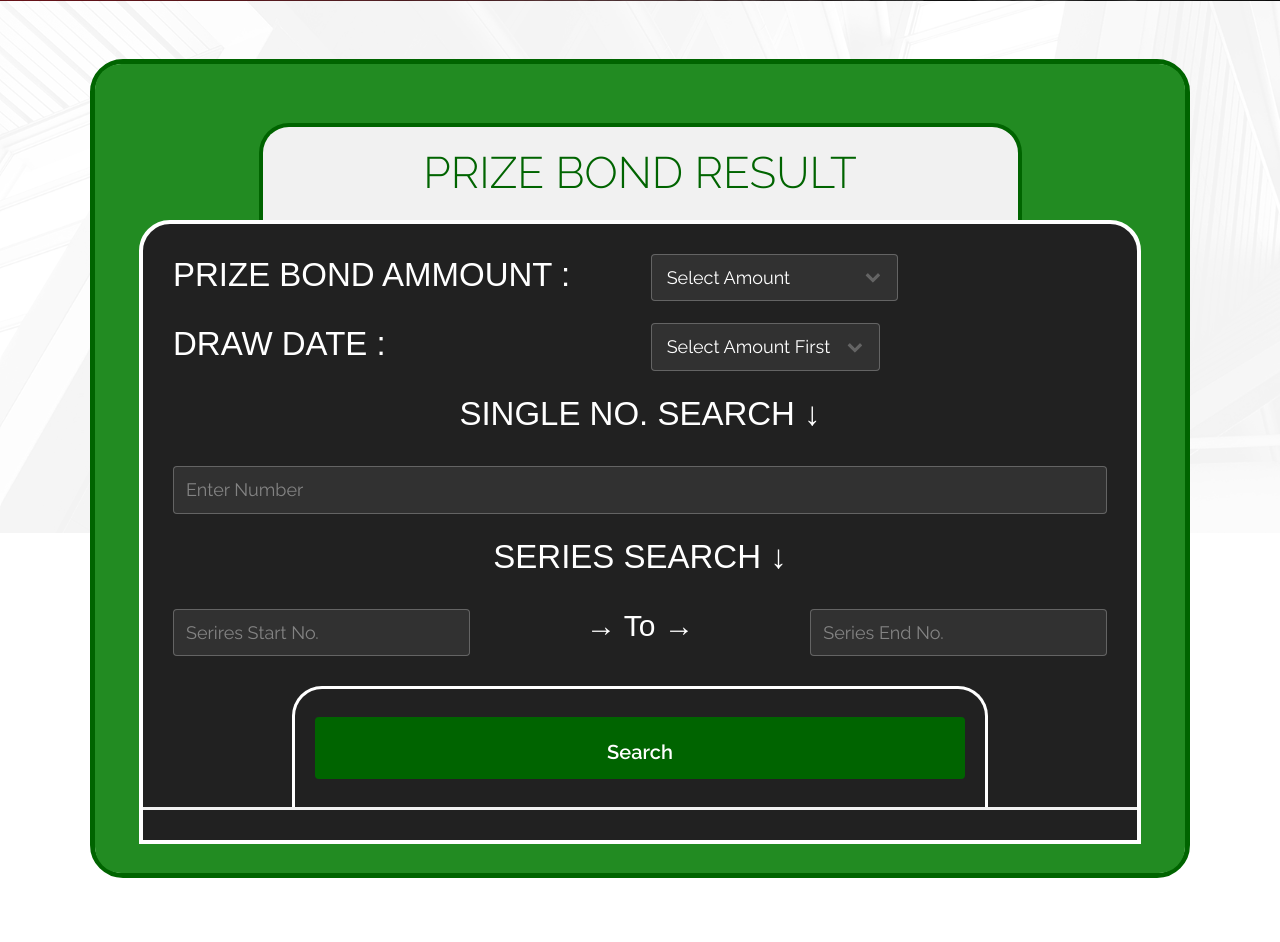
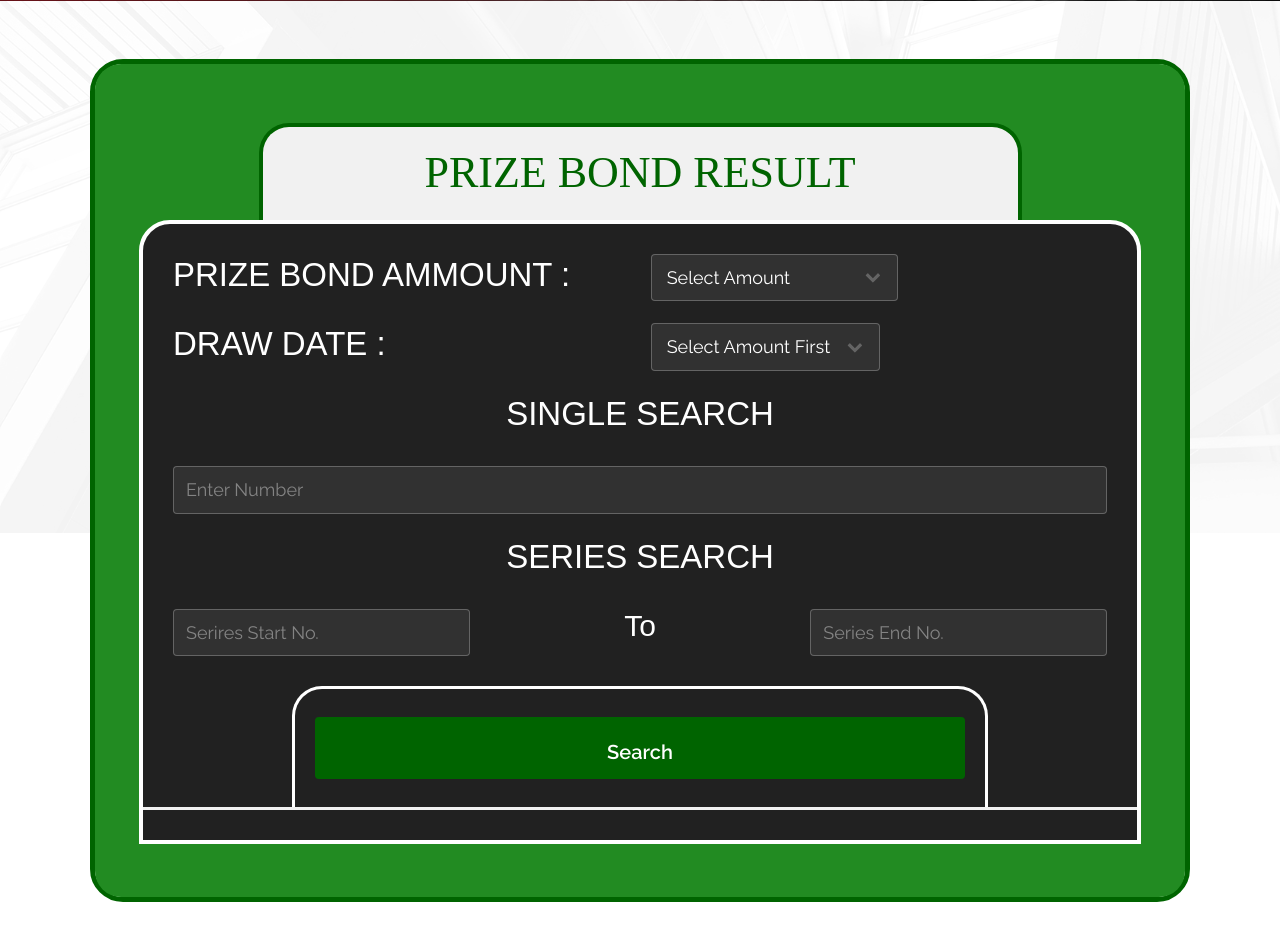
Before and after one commit to ar-nadeem/PakResultPrizeBonds, a Django app: page / in a window 1280 px wide. Shown: the part 267-1209 px from the top of the page. Run offline with Django 3.2, Linux system fonts and the light colour scheme.

Commit message:
Ahsan Commit

```diff
--- a/templates/main.html
+++ b/templates/main.html
@@ -41,7 +41,8 @@
             padding-bottom: 20px;
             padding-top: 20px;
             border: 4px solid darkgreen;
-            border-bottom: none;}
+            border-bottom: none;
+            font-family: serif;}
 
         .xyz{margin: auto;
             width: 70%;
@@ -69,14 +70,17 @@
 	display: table-header-group;
 }
 .divTableCell, .divTableHead {
-	border: 1px solid #999999;
+	border: 1px solid white;
 	display: table-cell;
 	padding: 3px 10px;
+
+    font-family: Cambria;
 }
 .divTableHeading {
 	background-color: #EEE;
 	display: table-header-group;
 	font-weight: bold;
+    text-align: center;
 }
 .divTableFoot {
 	background-color: #EEE;
@@ -156,20 +160,20 @@
                                              {{ htmlDropdown|safe}}
 												</select>
                                     </div>
-                                    <div class="col-12"style="text-align: center">
-                                        <h2 >Single No. Search &#8595;</h2>
+                                    <div class="col-12" style="text-align: center">
+                                        <h2 >Single Search </h2>
                                     </div>
                                     <div class="col-12">
                                         <input type="text" name="rollno" id="single" value="" placeholder="Enter Number" maxlength="6" style="font-size: 18px"/>
                                     </div>
-                                    <div class="col-12"style="text-align: center">
-                                        <h2 >Series Search &#8595;</h2>
+                                    <div class="col-12" style="text-align: center">
+                                        <h2 >Series Search </h2>
                                     </div>
                                     <div class="col-4 col-12-small" style="text-align: right">
                                         <input type="text" name="rollno" id="rangefrom" value="" placeholder="Serires Start No." maxlength="6" style="font-size: 18px"/>
                                     </div>
                                     <div class="col-4 col-12-small" style="text-align: center">
-                                        <p style="font-size: 30px; color: white"> 	&#8594; To &#8594;</p>
+                                        <p style="font-size: 30px; color: white"> 	To </p>
                                     </div>
                                     <div class="col-4 col-12-small" style="text-align: left">
                                         <input type="text" name="rollno" id="rangeto" value="" placeholder="Series End No." maxlength="6" style="font-size: 18px"/>
@@ -194,7 +198,7 @@
                                </section>
                        </div>
 
-
+                    <br>
 
                    </footer>
                </div>
```
Also changed, not shown: 2 other files.
